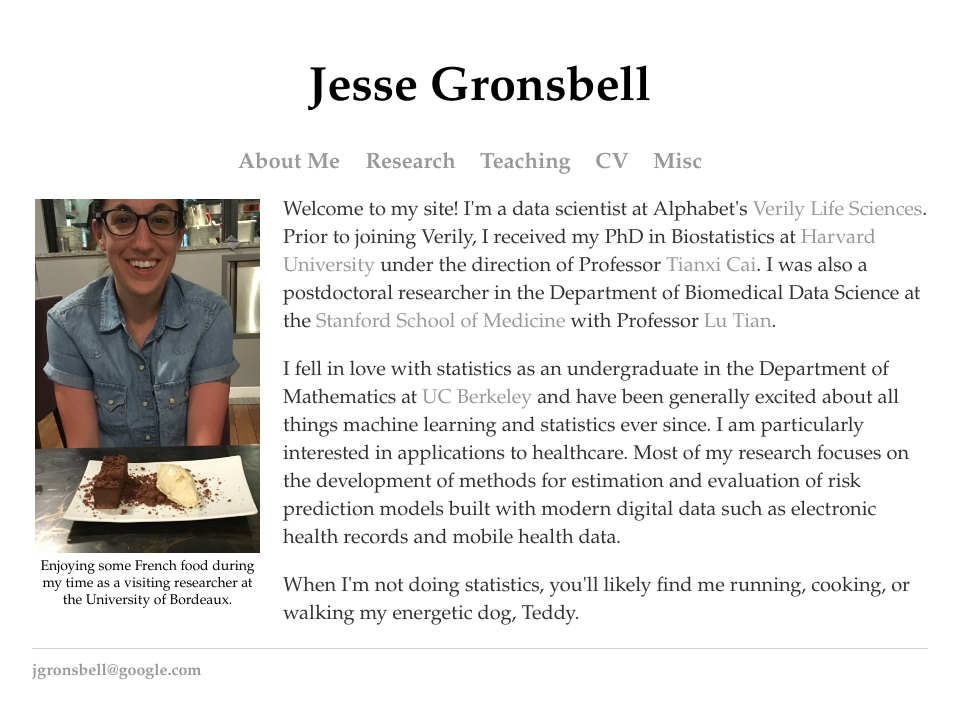
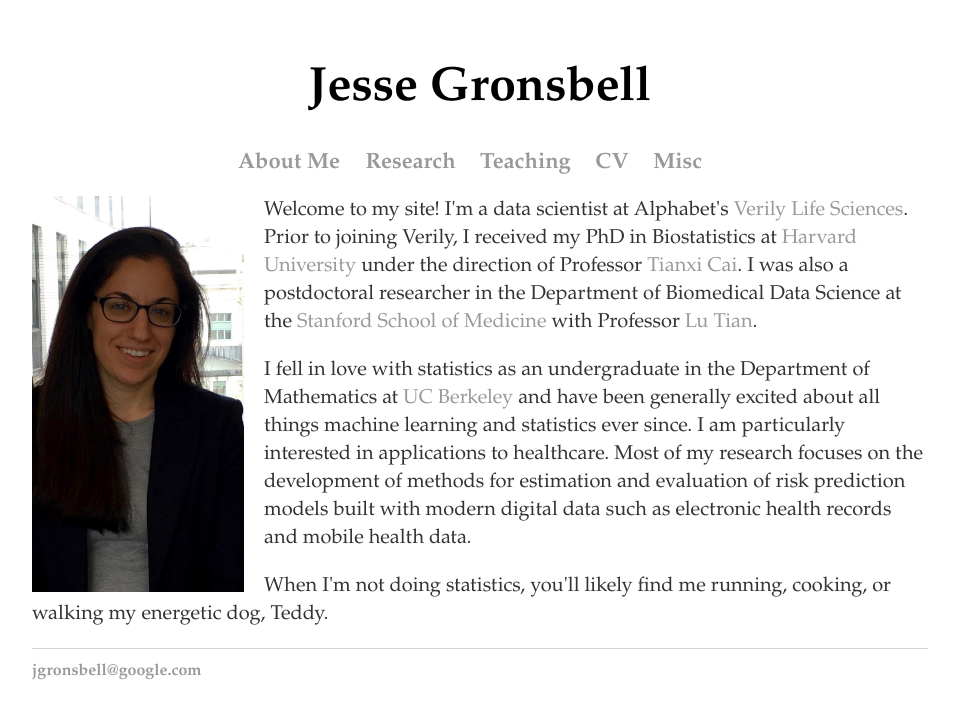
Before and after one commit to jgrons/old_website, a Jekyll site: the page built from index.html, in a window 1280 px wide. Shown: the top 719 px of the page, without its empty margins (160-1119 px from the left). Built offline with Jekyll 4.4.1, drawn with Linux system fonts in a browser that asks for light colours.

Commit message:
Update index.html

```diff
--- a/index.html
+++ b/index.html
@@ -4,20 +4,11 @@
 ---
 
 
-<table align = "left" style="margin:0px 20px 0px 0px" width = "90px">
+	<div class="span2">
+            <img src="../pics/IMG_1115.jpeg" HEIGHT="396" WIDTH="212" align="left" style="margin:0px 20px 0px 0px"
+                  title="JG" alt="JG"/></a>
+        </div>
 
-<tr>
-
-<td align = "center" style="font-size:14px; font-family: palatino">
-<img src="../pics/me_france.jpg" HEIGHT="354" WIDTH="225"
-                  title="JG" alt="JG"/>
-<br />
-Enjoying some French food during my time as a visiting researcher at the University of Bordeaux.
-</td>
-
-</tr>
-
-</table>
 
 
 
```
